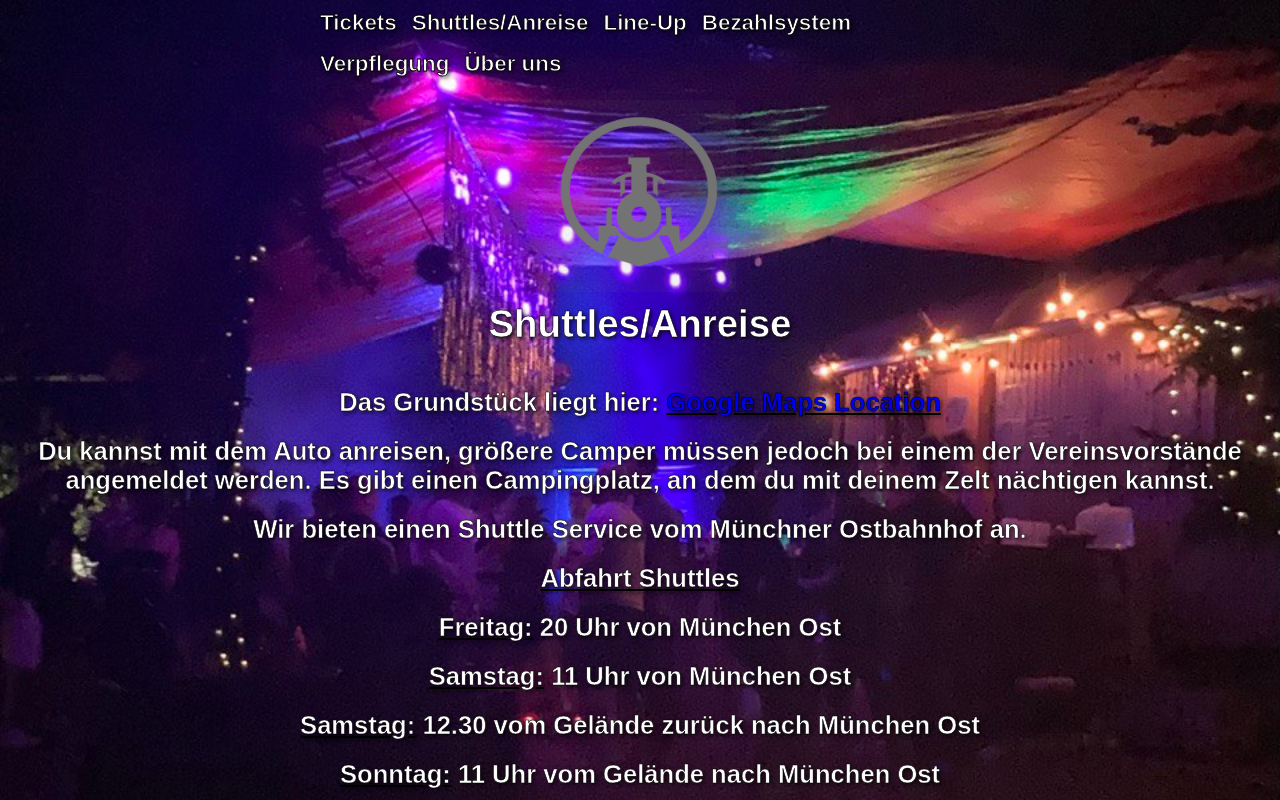
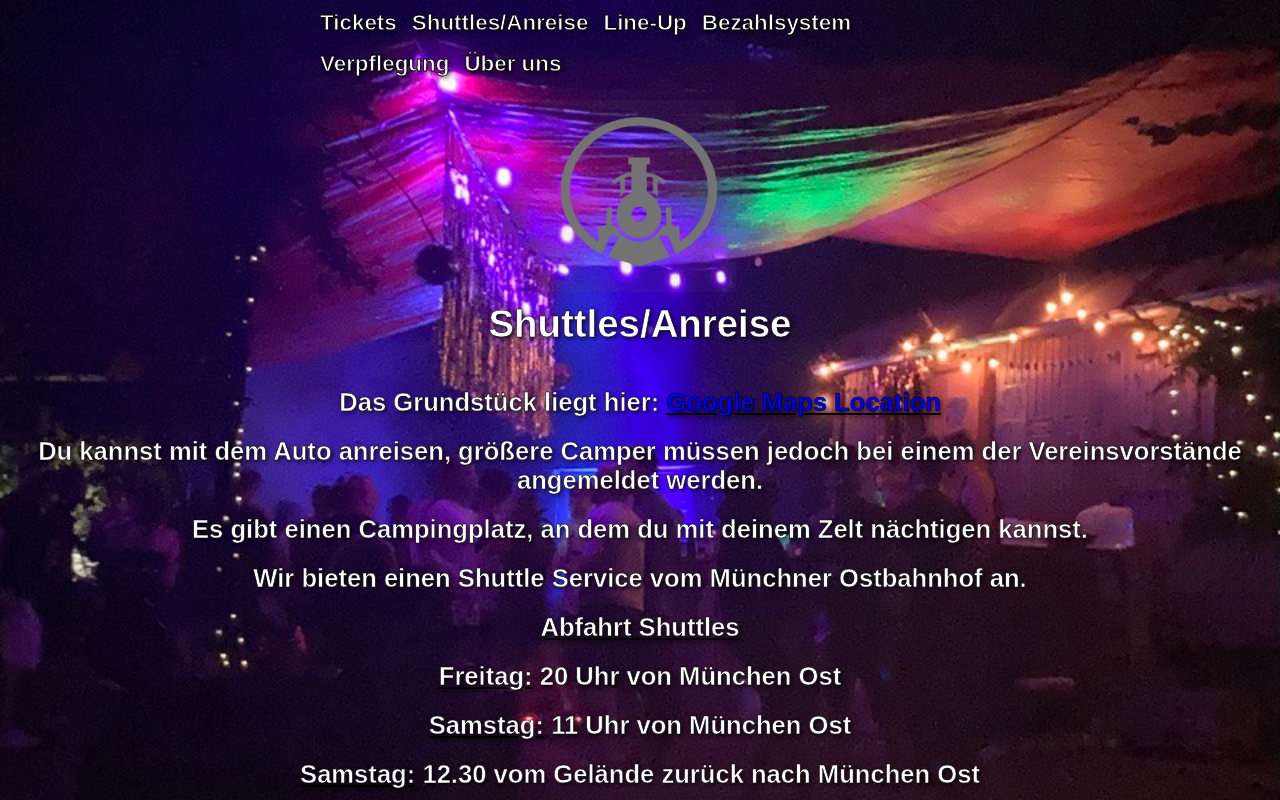
Before and after one commit to jakpaz/jakpaz.github.io, a plain HTML site: page index.html in a window 1280 px wide. Both pictures are taken after a click on the link "Shuttles/Anreise". Shown: the top 800 px of the page. Drawn offline with Linux system fonts and the light colour scheme.

Commit message:
Descriptive commit message about the changes

```diff
--- a/index.html
+++ b/index.html
@@ -142,8 +142,8 @@
                 content2: `
                     <h2>Shuttles/Anreise</h2>
                     <p>Das Grundstück liegt hier: <a href="https://maps.app.goo.gl/y7nkrit9Yjrpu9Yc7"> Google Maps Location </a></p>
-                    <p>Du kannst mit dem Auto anreisen, größere Camper müssen jedoch bei einem der Vereinsvorstände angemeldet werden.
-                        Es gibt einen Campingplatz, an dem du mit deinem Zelt nächtigen kannst.</p>
+                    <p>Du kannst mit dem Auto anreisen, größere Camper müssen jedoch bei einem der Vereinsvorstände angemeldet werden.</p>
+                    <p>Es gibt einen Campingplatz, an dem du mit deinem Zelt nächtigen kannst.</p>
                     <p>Wir bieten einen Shuttle Service vom Münchner Ostbahnhof an.</p>
                     <p><u>Abfahrt Shuttles</u></p>
                     <p><u>Freitag:</u> 20 Uhr von München Ost</p>
@@ -197,9 +197,7 @@
                          Dort steht jederzeit frisches Spülwasser und Seife zur Verfügung.
                          Bringt auch gerne eure eigenen Becher von Zuhause mit!</p>
                     <p>Wir haben einen Grill auf dem Gelände, auf dem du deine selbstmitgebrachten Lebensmittel grillen kannst.
-                        Denkt auch daran entsprechend
-
- Campingbesteck mitzunehmen.</p>
+                        Denkt auch daran entsprechend Campingbesteck mitzunehmen.</p>
                     <p>Samstagvormittag werden wir einen Kaffee-Service von einer Münchner Rösterei haben.
                         Des Weiteren werden wir eine Crêpe-Station ab Samstagvormittag einheizen, an der ihr leckere Crepes snacken könnt.</p>
                     <p>Wir werden außerdem Früchte, Trinknahrung und Müsliriegel an der Bar frei zur Verfügung stellen. Auch Trinkwasser gibt es kostenlos an der Bar.</p>
```
